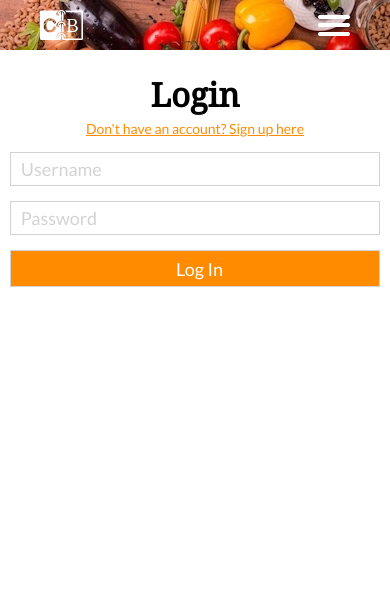
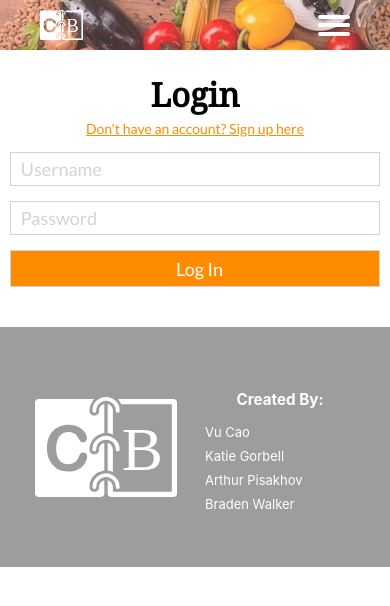
Before and after one commit to BloomTech-Labs/Labs8-Cookbook, a React (Create React App) app in the folder cookbook/: page /signin in a window 390 px wide. Shown: the top 606 px of the page. Built offline with nearby package versions, Linux system fonts and the light colour scheme.

Commit message:
footer created with responsive styling

```diff
--- a/cookbook/src/App.js
+++ b/cookbook/src/App.js
@@ -6,6 +6,7 @@ import { Route } from 'react-router-dom';
 import LandingPage from './Components/LandingPage';
 import Signin from './Components/Signin';
 import Signup from './Components/Signup';
+import Footer from './Components/Footer';
 
 
 class App extends Component {
@@ -19,6 +20,7 @@ class App extends Component {
         <Route path='/signup' render={ (props) =>
           { return(<Signup {...props} />) } }
         />
+        <Footer />
       </div>
     );
   }
--- /dev/null
+++ b/cookbook/src/Components/Footer.js
@@ -0,0 +1,22 @@
+import React from 'react';
+import Logo from '../designs/Logo/CookBookLogo.svg';
+
+
+const Footer = () => {
+    return (
+        <div className='footer'>
+            <div className='content'>
+                <img className='logo' src={Logo} alt='company logo'/>
+                <div className='created-by'>
+                    <h3>Created By:</h3>
+                    <span>Vu Cao</span>
+                    <span>Katie Gorbell</span>
+                    <span>Arthur Pisakhov</span>
+                    <span>Braden Walker</span>
+                </div>
+            </div>
+        </div>
+    );
+}
+
+export default Footer;
--- a/cookbook/src/Components/LandingPage.js
+++ b/cookbook/src/Components/LandingPage.js
@@ -17,6 +17,7 @@ const LandingPage = () => {
                 <div className='logo-title'>
                     <img className="logo" src={logo} />
                     <span className='title'>COOKBOOK</span>
+                    {/* <div className='underline'></div> */}
                 </div>
             </div>
         </div>
--- a/cookbook/src/Styles/css/index.css
+++ b/cookbook/src/Styles/css/index.css
@@ -6,12 +6,14 @@ html {
   display: flex;
   justify-content: center;
   width: 100%;
+  flex-wrap: wrap;
 }
 .header {
   width: 100%;
   height: 60px;
   display: flex;
   justify-content: space-between;
+  opacity: 0.8;
   background-image: url('../../Images/HeaderImg_Desktop.jpg');
 }
 @media (max-width: 768px) {
@@ -272,3 +274,71 @@ button {
   margin-top: 1.5rem;
   padding-left: 1.5rem;
 }
+.footer {
+  width: 100%;
+  background-color: #9E9D9E;
+  height: 240px;
+  margin-top: 60px;
+  display: flex;
+  justify-content: center;
+  color: white;
+  font-size: 1.6rem;
+}
+@media (max-width: 400px) {
+  .footer {
+    margin-top: 40px;
+  }
+}
+.footer .content {
+  width: 440px;
+  height: 100%;
+  display: flex;
+  justify-content: space-between;
+  align-items: center;
+}
+@media (max-width: 768px) {
+  .footer .content {
+    width: 370px;
+  }
+}
+@media (max-width: 400px) {
+  .footer .content {
+    width: 320px;
+  }
+}
+.footer .content .logo {
+  height: 130px;
+}
+@media (max-width: 768px) {
+  .footer .content .logo {
+    height: 110px;
+  }
+}
+@media (max-width: 400px) {
+  .footer .content .logo {
+    height: 100px;
+  }
+}
+.footer .content .created-by {
+  display: flex;
+  flex-wrap: wrap;
+  width: 150px;
+}
+@media (max-width: 768px) {
+  .footer .content .created-by {
+    font-size: 1.4rem;
+  }
+}
+@media (max-width: 400px) {
+  .footer .content .created-by {
+    font-size: 1.3rem;
+  }
+}
+.footer .content .created-by h3 {
+  width: 100%;
+}
+.footer .content .created-by span {
+  text-align: left;
+  width: 100%;
+  margin-bottom: 8px;
+}
--- a/cookbook/src/Styles/less/app.less
+++ b/cookbook/src/Styles/less/app.less
@@ -3,4 +3,5 @@
     display: flex;
     justify-content: center;
     width: 100%;
+    flex-wrap: wrap;
 }
--- /dev/null
+++ b/cookbook/src/Styles/less/footer.less
@@ -0,0 +1,59 @@
+.footer {
+    width: 100%;
+    background-color: #9E9D9E;
+    height: 240px;
+    margin-top: 60px;
+    display: flex;
+    justify-content: center;
+    color: white;
+    font-size: 1.6rem;
+    @media @phone {
+        margin-top: 40px;
+    }
+
+    .content {
+        width: 440px;
+        height: 100%;
+        display: flex;
+        justify-content: space-between;
+        align-items: center;
+        @media @tablet {
+            width: 370px;
+        }
+        @media @phone {
+            width: 320px;
+        }
+
+        .logo {
+            height: 130px;
+            @media @tablet {
+                height: 110px;
+            }
+            @media @phone {
+                height: 100px;
+            }
+        }
+
+        .created-by {
+            display: flex;
+            flex-wrap: wrap;
+            width: 150px;
+            @media @tablet {
+                font-size: 1.4rem;
+            }
+            @media @phone {
+                font-size: 1.3rem;
+            }
+
+            h3 {
+                width: 100%;
+            }
+
+            span {
+                text-align: left;
+                width: 100%;
+                margin-bottom: 8px;
+            }
+        }
+    }
+}
--- a/cookbook/src/Styles/less/header.less
+++ b/cookbook/src/Styles/less/header.less
@@ -3,6 +3,7 @@
     height: 60px;
     display: flex;
     justify-content: space-between;
+    opacity: .8;
     background-image: url('../../Images/HeaderImg_Desktop.jpg');
     @media @tablet {
         background-image: url('../../Images/HeaderImg_Tablet.jpg');
--- a/cookbook/src/Styles/less/index.less
+++ b/cookbook/src/Styles/less/index.less
@@ -17,3 +17,5 @@ html {
 @import 'signup.less';
 
 @import 'signin.less';
+
+@import 'footer.less';
```
Lines whose indentation alone changed are shown as unchanged.
